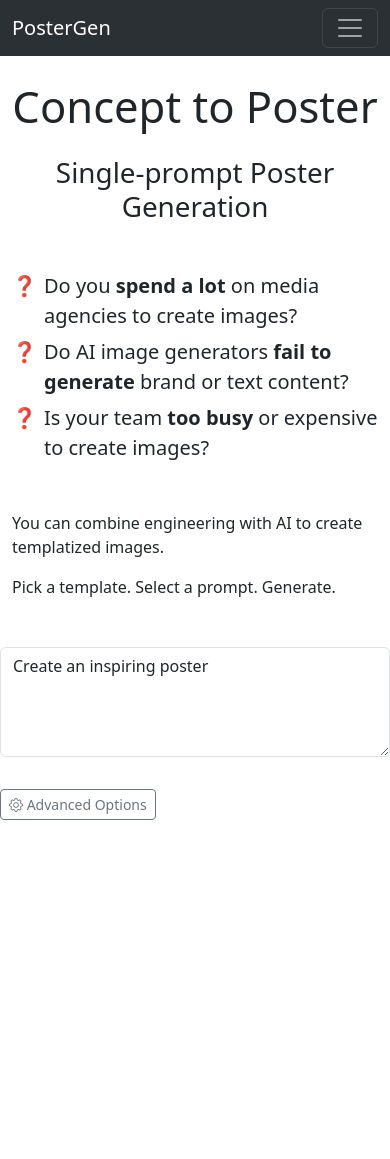
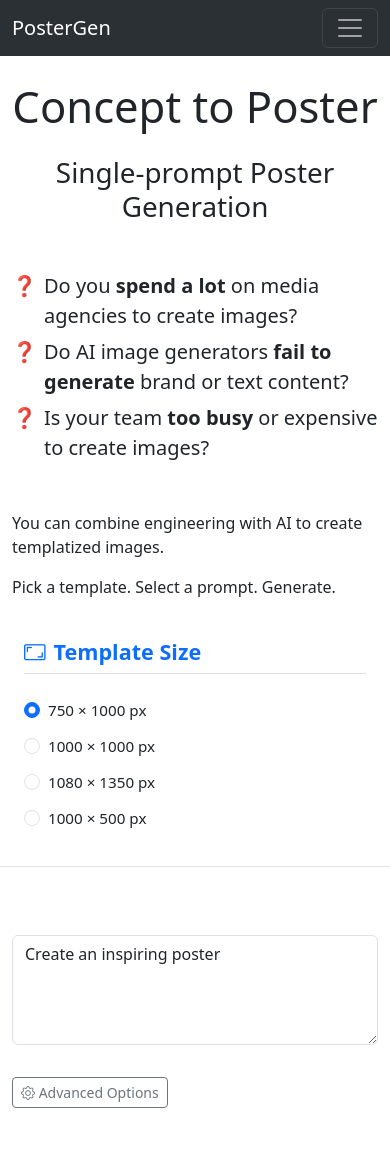
Before and after one commit to krishna-gramener/postergen, a plain HTML site: page index.html in a window 390 px wide. Shown: the top 1159 px of the page. Drawn offline with nearby package versions, Linux system fonts and the light colour scheme.

Commit message:
added sidebar to select size

```diff
--- a/index.html
+++ b/index.html
@@ -6,9 +6,11 @@
   <meta name="viewport" content="width=device-width, initial-scale=1.0" />
   <title>PosterGen</title>
   <link rel="icon" href="https://raw.githubusercontent.com/gramener/assets/main/straive-favicon.svg" />
-  <link rel="stylesheet" href="https://cdn.jsdelivr.net/npm/bootstrap@5.3.3/dist/css/bootstrap.min.css" crossorigin="anonymous" />
+  <link rel="stylesheet" href="https://cdn.jsdelivr.net/npm/bootstrap@5.3.3/dist/css/bootstrap.min.css"
+    crossorigin="anonymous" />
   <link rel="stylesheet" href="https://cdn.jsdelivr.net/npm/bootstrap-icons@1.11.3/font/bootstrap-icons.min.css" />
-  <link rel="stylesheet" href="https://cdn.jsdelivr.net/npm/highlight.js@11.9.0/styles/github-dark.min.css" crossorigin="anonymous">
+  <link rel="stylesheet" href="https://cdn.jsdelivr.net/npm/highlight.js@11.9.0/styles/github-dark.min.css"
+    crossorigin="anonymous">
   <style>
     .narrative {
       max-inline-size: 40rem;
@@ -32,24 +34,28 @@
     }
 
     /* Template and logo card selection styles */
-    .template-card, .logo-card {
+    .template-card,
+    .logo-card {
       cursor: pointer;
       transition: all 0.2s ease-in-out;
       border: 3px solid transparent;
     }
 
-    .template-card:hover, .logo-card:hover {
+    .template-card:hover,
+    .logo-card:hover {
       transform: translateY(-5px);
-      box-shadow: 0 5px 15px rgba(0,0,0,0.1);
+      box-shadow: 0 5px 15px rgba(0, 0, 0, 0.1);
     }
 
-    .template-card.active, .logo-card.active {
+    .template-card.active,
+    .logo-card.active {
       border-color: var(--bs-primary);
       box-shadow: 0 0 0 3px rgba(var(--bs-primary-rgb), 0.25);
       transform: translateY(-5px);
     }
 
-    .template-card.active::after, .logo-card.active::after {
+    .template-card.active::after,
+    .logo-card.active::after {
       content: "✓";
       position: absolute;
       top: -10px;
@@ -64,6 +70,51 @@
       justify-content: center;
       font-weight: bold;
     }
+
+    /* Sidebar styles */
+    .sidebar {
+      position: sticky;
+      top: 0;
+      height: 100vh;
+      padding-top: 20px;
+      overflow-x: hidden;
+      overflow-y: auto;
+      border-right: 1px solid rgba(0, 0, 0, 0.1);
+      background-color: var(--bs-body-bg);
+      color: var(--bs-body-color);
+    }
+
+    .form-check {
+      margin-bottom: 12px;
+    }
+
+    .form-check-input:checked {
+      background-color: var(--bs-primary);
+      border-color: var(--bs-primary);
+    }
+
+    .sidebar h4 {
+      font-weight: 600;
+      margin-bottom: 1.5rem;
+      color: var(--bs-primary);
+      border-bottom: 1px solid var(--bs-border-color);
+      padding-bottom: 0.5rem;
+    }
+
+    .sidebar .form-check-label {
+      font-size: 0.95rem;
+    }
+
+    @media (max-width: 767.98px) {
+      .sidebar {
+        height: auto;
+        position: relative;
+        margin-bottom: 20px;
+        border-right: none;
+        border-bottom: 1px solid var(--bs-border-color);
+        padding-bottom: 1rem;
+      }
+    }
   </style>
 </head>
 
@@ -71,18 +122,23 @@
   <nav class="navbar navbar-expand-lg bg-body-tertiary" data-bs-theme="dark">
     <div class="container-fluid">
       <a class="navbar-brand" href=".">PosterGen</a>
-      <button class="navbar-toggler" type="button" data-bs-toggle="collapse" data-bs-target="#navbarSupportedContent" aria-controls="navbarSupportedContent" aria-expanded="false" aria-label="Toggle navigation">
+      <button class="navbar-toggler" type="button" data-bs-toggle="collapse" data-bs-target="#navbarSupportedContent"
+        aria-controls="navbarSupportedContent" aria-expanded="false" aria-label="Toggle navigation">
         <span class="navbar-toggler-icon"></span>
       </button>
       <div class="collapse navbar-collapse" id="navbarSupportedContent">
         <div class="nav-item dropdown ms-auto" role="group" aria-label="Toggle dark mode" title="Toggle Dark Mode">
-          <button class="dark-theme-toggle btn btn-outline-light dropdown-toggle" type="button" data-bs-toggle="dropdown" aria-expanded="false" aria-label="Toggle theme (auto)">
+          <button class="dark-theme-toggle btn btn-outline-light dropdown-toggle" type="button"
+            data-bs-toggle="dropdown" aria-expanded="false" aria-label="Toggle theme (auto)">
             <i class="bi bi-circle-half"></i> <span class="d-lg-none ms-2">Toggle theme</span>
           </button>
           <ul class="dropdown-menu dropdown-menu-end">
-            <li><button class="dropdown-item" data-bs-theme-value="light"><i class="me-2 bi bi-sun-fill"></i> Light</button></li>
-            <li><button class="dropdown-item" data-bs-theme-value="dark"><i class="me-2 bi bi-moon-stars-fill"></i> Dark</button></li>
-            <li><button class="dropdown-item" data-bs-theme-value="auto"><i class="me-2 bi bi-circle-half"></i> Auto</button></li>
+            <li><button class="dropdown-item" data-bs-theme-value="light"><i class="me-2 bi bi-sun-fill"></i>
+                Light</button></li>
+            <li><button class="dropdown-item" data-bs-theme-value="dark"><i class="me-2 bi bi-moon-stars-fill"></i>
+                Dark</button></li>
+            <li><button class="dropdown-item" data-bs-theme-value="auto"><i class="me-2 bi bi-circle-half"></i>
+                Auto</button></li>
           </ul>
         </div>
       </div>
@@ -103,13 +159,48 @@
     </div>
   </div>
 
-  <div id="template-gallery" class="container my-5"></div>
-  <div id="logo-gallery" class="container my-5"></div>
+  <div class="container-fluid">
+    <div class="row">
+      <!-- New Sidebar for Template Sizes -->
+      <div class="col-md-3 col-lg-2 d-md-block sidebar p-4">
+        <h4><i class="bi bi-aspect-ratio me-2"></i>Template Size</h4>
+        <div class="form-check">
+          <input class="form-check-input" type="radio" name="templateSize" id="size1" value="750x1000" checked>
+          <label class="form-check-label" for="size1">
+            750 × 1000 px
+          </label>
+        </div>
+        <div class="form-check">
+          <input class="form-check-input" type="radio" name="templateSize" id="size2" value="1000x1000">
+          <label class="form-check-label" for="size2">
+            1000 × 1000 px
+          </label>
+        </div>
+        <div class="form-check">
+          <input class="form-check-input" type="radio" name="templateSize" id="size3" value="1080x1350">
+          <label class="form-check-label" for="size3">
+            1080 × 1350 px
+          </label>
+        </div>
+        <div class="form-check">
+          <input class="form-check-input" type="radio" name="templateSize" id="size4" value="1000x500">
+          <label class="form-check-label" for="size4">
+            1000 × 500 px
+          </label>
+        </div>
+      </div>
+
+      <!-- Main Content -->
+      <div class="col-md-9 col-lg-10 ms-sm-auto">
+
+        <div id="template-gallery" class="my-5"></div>
+        <div id="logo-gallery" class="my-5"></div>
 
         <form id="poster-form" class="narrative mx-auto">
           <div>
             <label for="brief" class="form-label d-none">Describe your poster</label>
-      <textarea id="brief" class="form-control" rows="4" placeholder="Describe your poster..." required>Create an inspiring poster</textarea>
+            <textarea id="brief" class="form-control" rows="4" placeholder="Describe your poster..."
+              required>Create an inspiring poster</textarea>
           </div>
           <div class="d-grid mt-3" id="submit-container"></div>
 
@@ -156,14 +247,20 @@ You need to fill in the text and generate prompts for an LLM to generate images.
 
         <div id="poster" class="mx-auto my-5 position-relative"></div>
         <div id="download-container" class="d-flex justify-content-center align-items-center my-5 d-none">
-    <button type="button" class="btn btn-lg btn-success mx-2" id="download-png"><i class="bi bi-card-image"></i> Download PNG</button>
-    <button type="button" class="btn btn-lg btn-success mx-2" id="download-pptx"><i class="bi bi-file-slides-fill"></i> Download PPTX</button>
+          <button type="button" class="btn btn-lg btn-success mx-2" id="download-png"><i class="bi bi-card-image"></i>
+            Download PNG</button>
+          <button type="button" class="btn btn-lg btn-success mx-2" id="download-pptx"><i
+              class="bi bi-file-slides-fill"></i> Download PPTX</button>
+        </div>
+      </div>
+    </div>
   </div>
 
   <footer class="my-5 vh-100 d-flex align-items-center justify-content-center">
     <h1 class="display-4">
       Designed by
-      <a href="https://gramener.com/" class="text-reset link-offset-3 link-underline link-underline-opacity-25">Gramener</a>
+      <a href="https://gramener.com/"
+        class="text-reset link-offset-3 link-underline link-underline-opacity-25">Gramener</a>
     </h1>
   </footer>
 
--- a/script.js
+++ b/script.js
@@ -29,6 +29,15 @@ const marked = new Marked();
 let template;
 let logo;
 let brief;
+let templateSize = "750x1000"; // Default template size
+
+// Add event listeners for template size radio buttons
+document.querySelectorAll('input[name="templateSize"]').forEach(radio => {
+  radio.addEventListener('change', function() {
+    templateSize = this.value;
+    console.log(`Template size changed to: ${templateSize}`);
+  });
+});
 
 // Load configuration and render templates.
 $templateGallery.innerHTML = loading;
@@ -101,6 +110,25 @@ $posterForm.addEventListener("submit", async (e) => {
   $response.innerHTML = loading;
   $downloadContainer.classList.add("d-none");
   $poster.innerHTML = await fetch(template.template).then((res) => res.text());
+
+  // Apply the selected template size
+  const [width, height] = templateSize.split('x').map(Number);
+  const $posterRoot = $poster.firstChild;
+  $posterRoot.style.width = `${width}px`;
+  $posterRoot.style.height = `${height}px`;
+
+  // Scale images and elements based on the new dimensions if needed
+  const originalWidth = 750; // Assuming original template width is 750px
+  const originalHeight = 1000; // Assuming original template height is 1000px
+  const scaleX = width / originalWidth;
+  const scaleY = height / originalHeight;
+
+  // Scale background image
+  const $backgroundImg = $poster.querySelector('[data-name="background"]');
+  if ($backgroundImg) {
+    $backgroundImg.width = width;
+    $backgroundImg.height = height;
+  }
 
   // Replace all logos with the selected logo
   for (const $logo of $poster.querySelectorAll('[data-type="logo"]')) $logo.src = logo.image;
```
Also changed, not shown: config.json (+4 -0 lines). Lines whose indentation alone changed are shown as unchanged.
